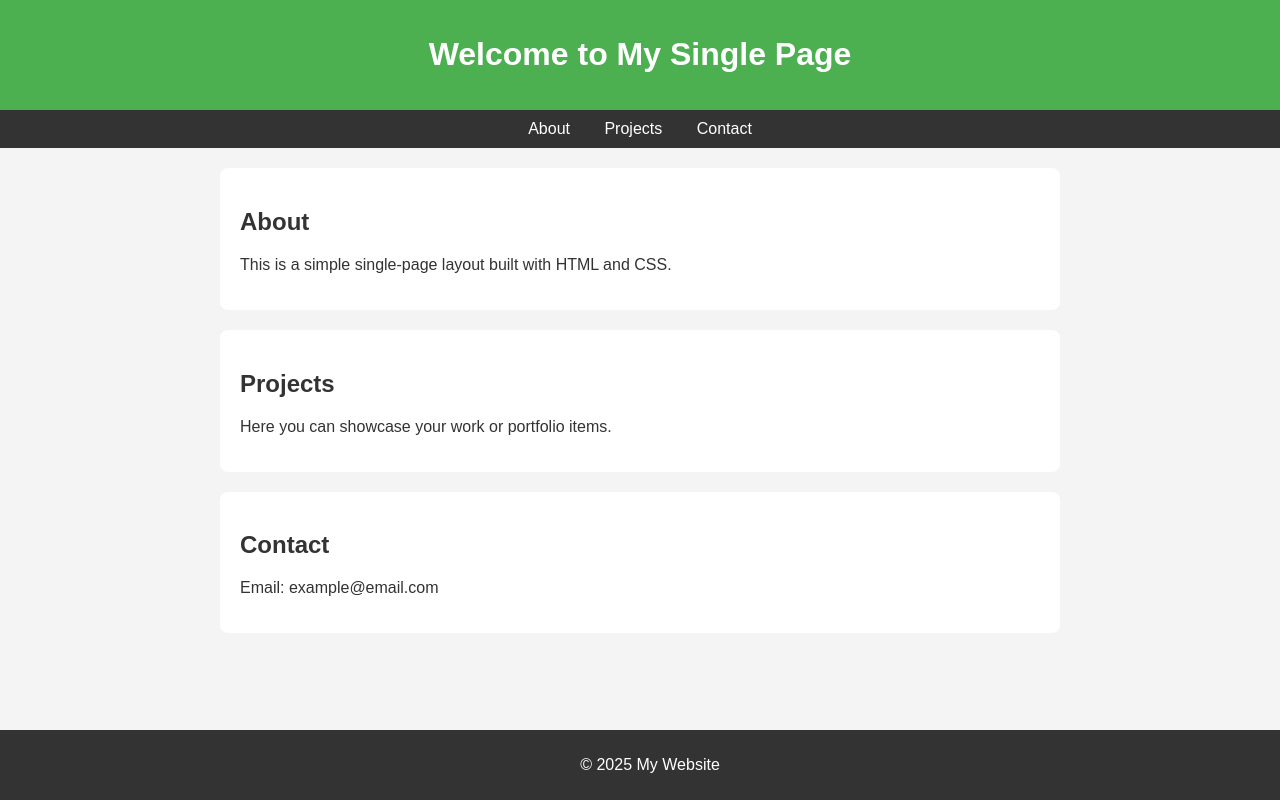
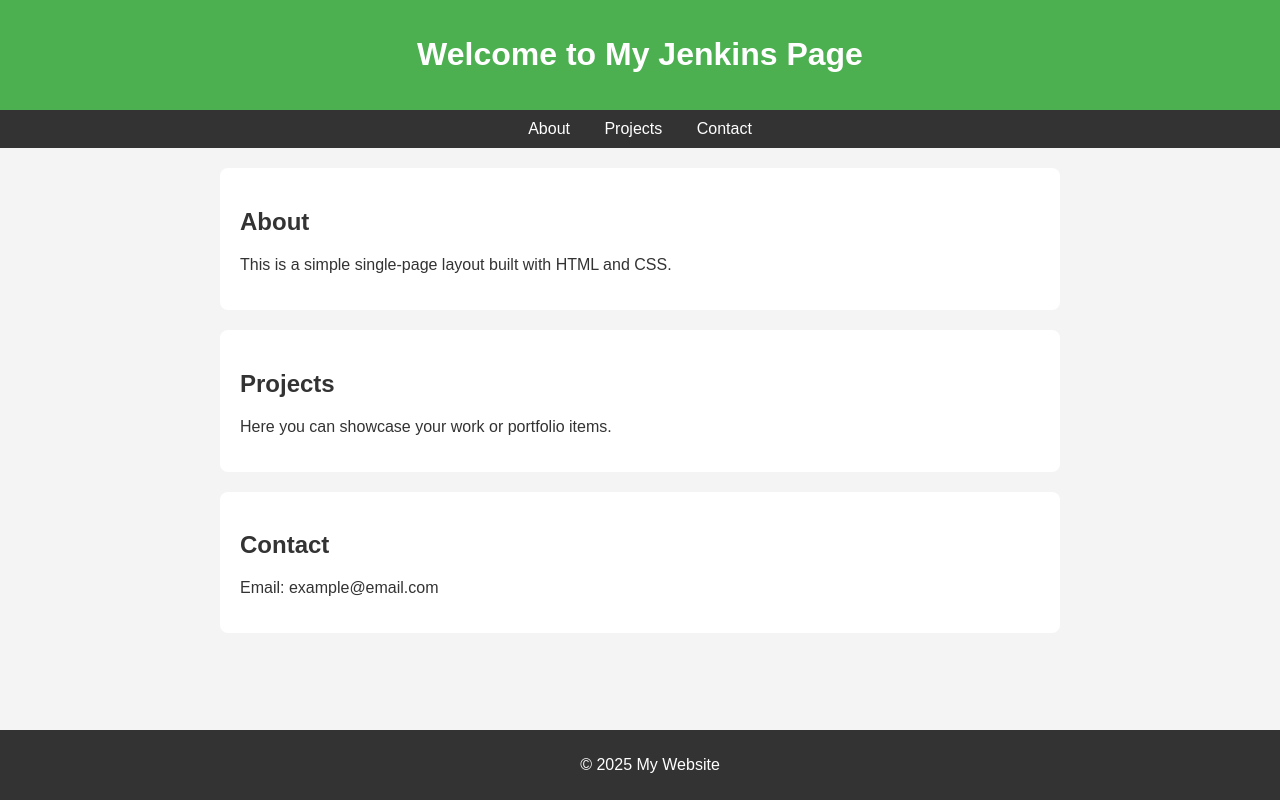
Before and after one commit to Anmolkhare/pythoncode, a plain HTML site: page index.html in a window 1280 px wide. Drawn offline with Linux system fonts and the light colour scheme.

Commit message:
Update index.html

```diff
--- a/index.html
+++ b/index.html
@@ -53,7 +53,7 @@
 <body>
 
   <header>
-    <h1>Welcome to My Single Page</h1>
+    <h1>Welcome to My Jenkins Page</h1>
   </header>
 
   <nav>
```
